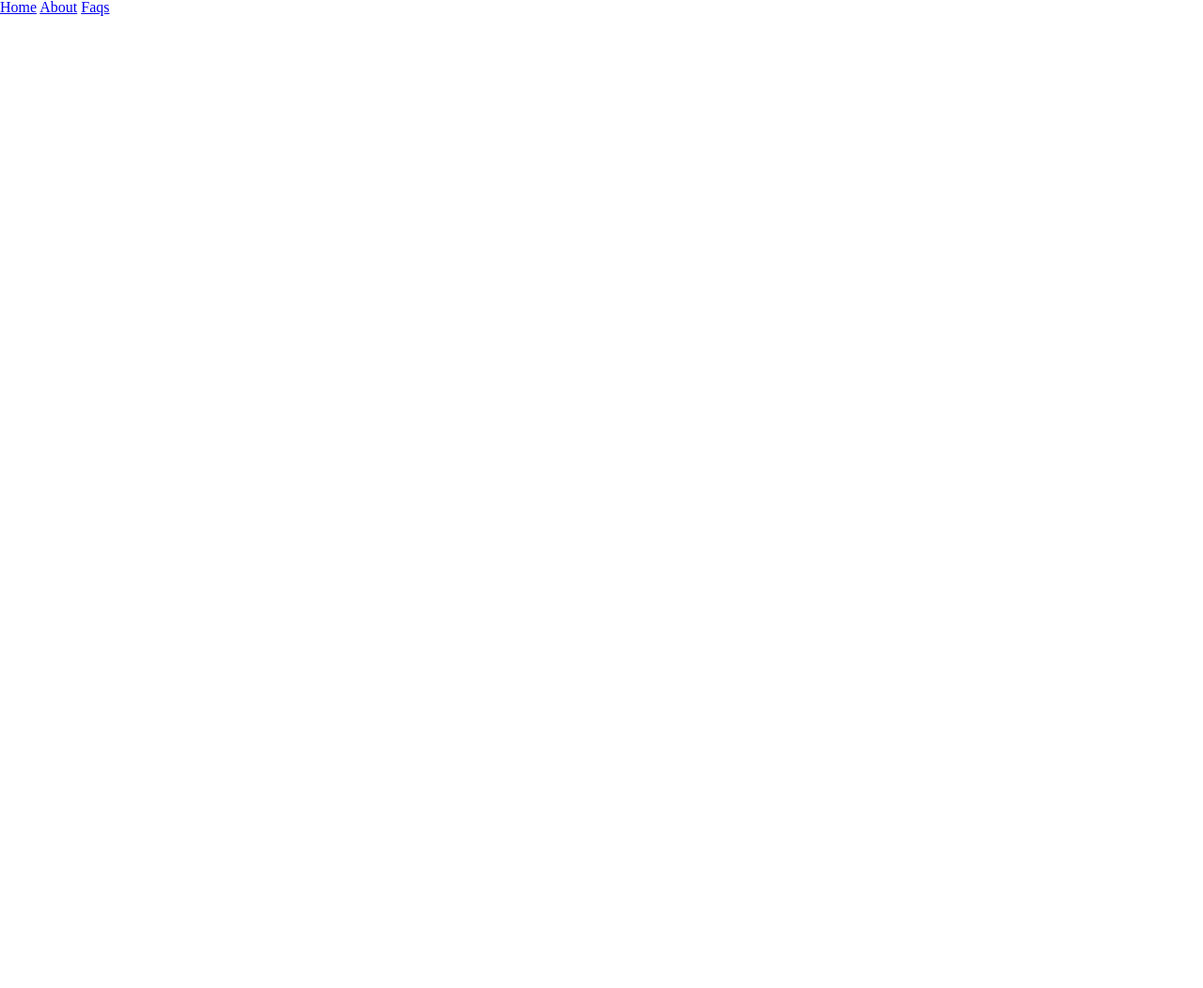
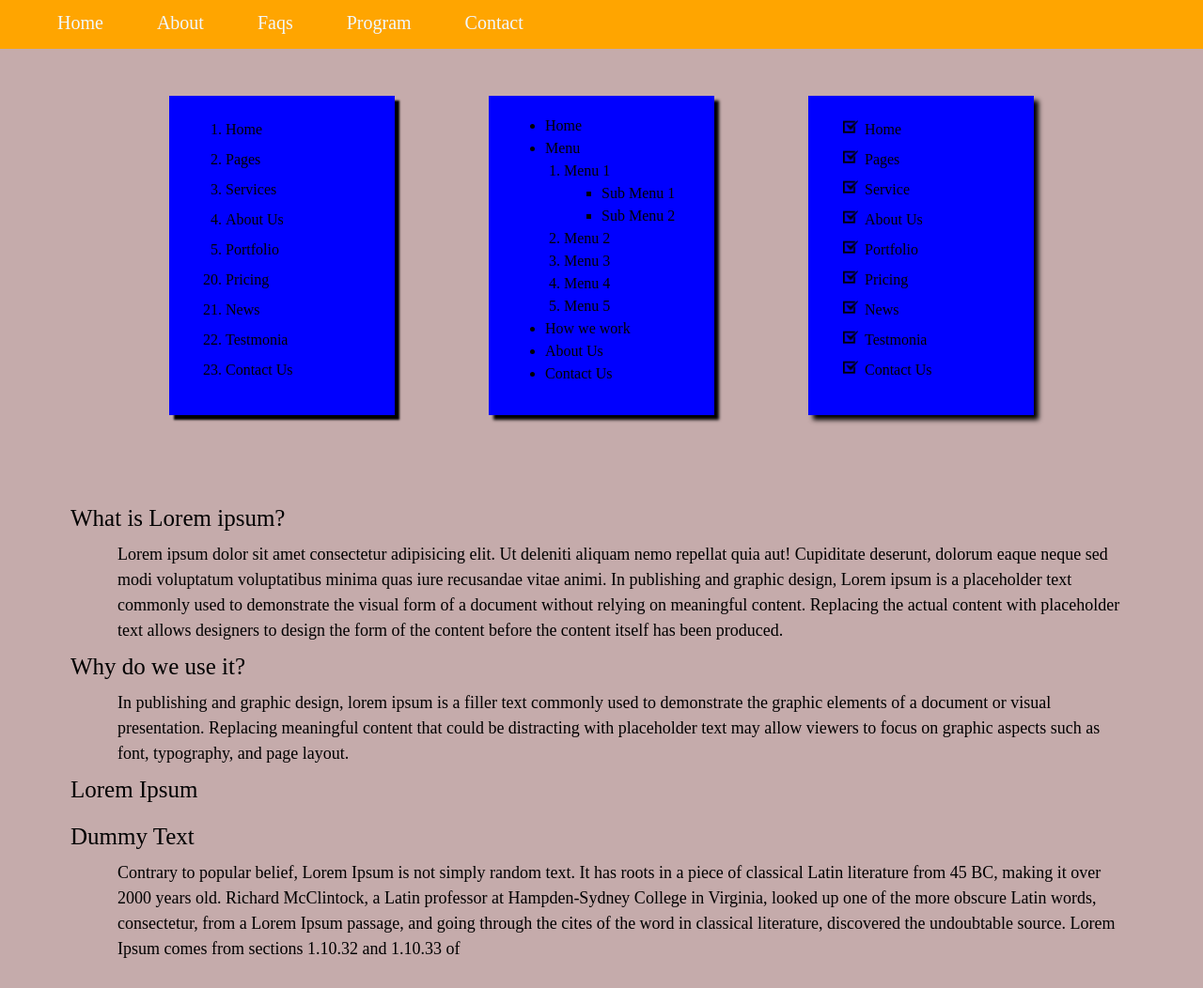
Before and after one commit to Shivam0Anand/html_css_exercises, a plain HTML site: page 04_layout1/index.html in a window 1280 px wide. Shown: the top 1052 px of the page at 94% size. Before the commit the page ends 800 px from the top, so only its background shows below. Drawn offline with Linux system fonts and the light colour scheme.

Commit message:
complete lorem ipsum layout

```diff
--- a/04_layout1/css/styles.css
+++ b/04_layout1/css/styles.css
@@ -108,10 +108,10 @@ section {
 body {
   line-height: 1;
 }
-ol,
+/*ol,
 ul {
   list-style: none;
-}
+}*/
 blockquote,
 q {
   quotes: none;
@@ -128,3 +128,103 @@ table {
   border-spacing: 0;
 }
  /* Main CSS Content */
+
+.wrapper{
+  height: 1100px;
+  background: rgb(197, 171, 171);
+  vertical-align: top;
+}
+.nav{
+  margin: 0 0 0 0px;
+  padding-left: 20px;
+  background:#000;
+}
+.main-nav{
+  height: 52px;
+  background: orange;
+  font-size: 20px;
+  color: #000;
+}
+.nav ul{
+  list-style-type: none;
+  margin: 0;
+  padding: 0;overflow: hidden;
+}
+.nav li {
+  float: left;
+}
+.nav li a{
+  display: block;
+  text-align: center;
+  color: aliceblue;
+  text-decoration: none;
+  padding: 14px 16px;
+  margin: 0 0 0 25px;
+}
+.box1{
+   height: 300px;
+   width: 200px;
+   background: blue;
+   box-shadow: 5px 5px 2px #000;
+   margin: 50px;
+   float: left;
+   padding: 20px;
+   line-height: 2;
+}
+.box1 ol{
+   list-style: decimal;
+   padding-left: 40px;
+ }
+ .box2{
+   height: 300px;
+   width: 200px;
+   background: blue;
+   box-shadow: 5px 5px 3px #000;
+   margin: 50px;
+   float: left;
+   padding: 20px;
+ }
+.box2 ul{
+  padding-left: 40px;
+  list-style-type: disc;
+}
+.box2 ol{
+  padding-left: 20px;
+}
+.box3{
+  height: 300px;
+  width: 200px;
+  background: blue;
+  box-shadow: 5px 5px 5px #000;
+  float: left;
+  padding: 20px;
+  margin: 50px;
+}
+.box3 ul{
+  list-style-image: url(../img/check.png);
+  padding-left: 40px;
+  line-height: 2;
+}
+.top-article{
+  height: 450px;
+  font-size: 16px;
+  line-height: 1.5;
+  margin: 0 0 0 130px;
+}
+.list{
+  margin-left: 50px;
+}
+.main-article{
+  padding: 25px;
+  margin-left: 50px;
+  margin-right: 50px;
+}
+.main-article h2{
+  font-size: 25px;
+  line-height: 2;
+}
+.main-article p{
+  font-size: 18px;
+  line-height: 1.5;
+  margin: 0 0 0 50px;
+}
--- a/04_layout1/index.html
+++ b/04_layout1/index.html
@@ -9,11 +9,85 @@
 </head>
 <body>
     <main class="wrapper">
-        <nav class="main-nav">
-            <a href="#">Home</a>
-            <a href="about.html">About</a>
-            <a href="faq.html">Faqs</a>
+        <nav class="nav main-nav">
+            <ul>
+                <li><a href="#">Home</a></li>
+                <li><a href="#">About</a></li>
+                <li><a href="#">Faqs</a></li>
+                <li><a href="#">Program</a></li>
+                <li><a href="#">Contact</a></li>
+            </ul>
         </nav>
+        <section class="main-section">
+            <article class="top-article">
+                <div class="box1">
+                    <ol>
+                        <li>Home</li>
+                        <li>Pages</li>
+                        <li>Services</li>
+                        <li>About Us</li>
+                        <li>Portfolio</li>
+                        <li value="20">Pricing</li>
+                        <li>News</li>
+                        <li>Testmonia</li>
+                        <li>Contact Us</li>
+                    </ol>
+                </div>
+                <div class="box2">
+                    <ul>
+                        <li>Home</li>
+                        <li>Menu</li>
+                        <ol>
+                            <li>Menu 1</li>
+                            <ul style="list-style-type: square">
+                                <li>Sub Menu 1</li>
+                                <li>Sub Menu 2</li>
+                            </ul>
+                            <li>Menu 2</li>
+                            <li>Menu 3</li>
+                            <li>Menu 4</li>
+                            <li>Menu 5</li>
+                        </ol>
+                        <li>How we work</li>
+                        <li>About Us</li>
+                        <li>Contact Us</li>
+                    </ul>
+                </div>
+                <div class="box3">
+                    <ul>
+                        <li>Home</li>
+                        <li>Pages</li>
+                        <li>Service</li>
+                        <li>About Us</li>
+                        <li>Portfolio</li>
+                        <li>Pricing</li>
+                        <li>News</li>
+                        <li>Testmonia</li>
+                        <li>Contact Us</li>
+                    </ul>
+                </div>
+            </article>
+            <article class="main-article">
+                <h2>What is Lorem ipsum?</h2>
+                <p>Lorem ipsum dolor sit amet consectetur adipisicing elit. Ut deleniti aliquam nemo repellat quia aut! Cupiditate deserunt, dolorum eaque neque sed modi voluptatum voluptatibus minima quas iure recusandae vitae animi. In publishing and graphic design, Lorem ipsum is a placeholder text commonly used to demonstrate the visual form of a document without relying on meaningful content. Replacing the actual content with placeholder text allows designers to design the form of the content before the content itself has been produced. </p>
+                <h2>Why do we use it?</h2>
+                <p>In publishing and graphic design, lorem ipsum is a filler text commonly used to demonstrate the graphic elements of a document or visual presentation. Replacing meaningful content that could be distracting with placeholder text may allow viewers to focus on graphic aspects such as font, typography, and page layout.</p>
+                <h2>Lorem Ipsum</h2>
+                <h2>Dummy Text</h2>
+                <p>Contrary to popular belief, Lorem Ipsum is not simply random text. It has roots in a piece of classical Latin literature from 45 BC, making it over 2000 years old. Richard McClintock, a Latin professor at Hampden-Sydney College in Virginia, looked up one of the more obscure Latin words, consectetur, from a Lorem Ipsum passage, and going through the cites of the word in classical literature, discovered the undoubtable source. Lorem Ipsum comes from sections 1.10.32 and 1.10.33 of</p>
+            </article>
+        </section>
     </main>
+    <footer class="main-footer">
+        <nav class="nav">
+            <ul>
+                <li><a href="#">Home</a></li>
+                <li><a href="#">About</a></li>
+                <li><a href="#">Faqs</a></li>
+                <li><a href="#">Program</a></li>
+                <li><a href="#">Contact</a></li>
+            </ul>
+        </nav>
+    </footer>
 </body>
 </html>
--- a/04project/css/styles.css
+++ b/04project/css/styles.css
@@ -191,6 +191,7 @@ table {
     font-size: 25px;
     margin: 25px;
     margin-left: 150px;
+    background-image: url(../img/wallpaper.jpg);
     background: linear-gradient(to right bottom, #0000ff00 0%, #f00 100%, #f00);
     border-radius: 6px;
     height: 120px;
```
Also changed, not shown: 04_layout1/img/check.png (added).
